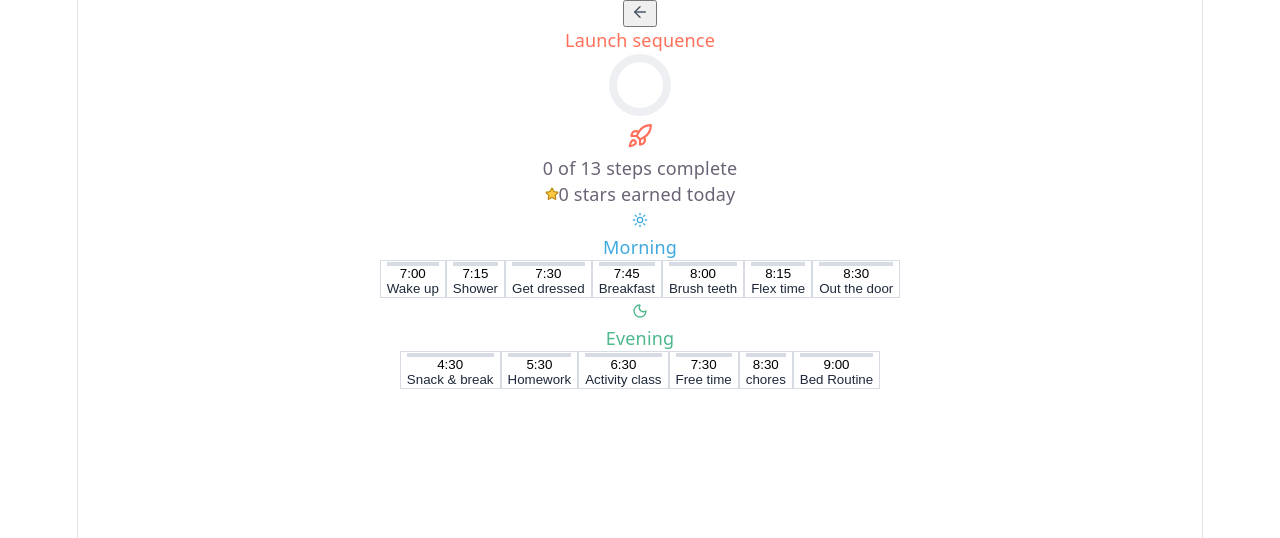
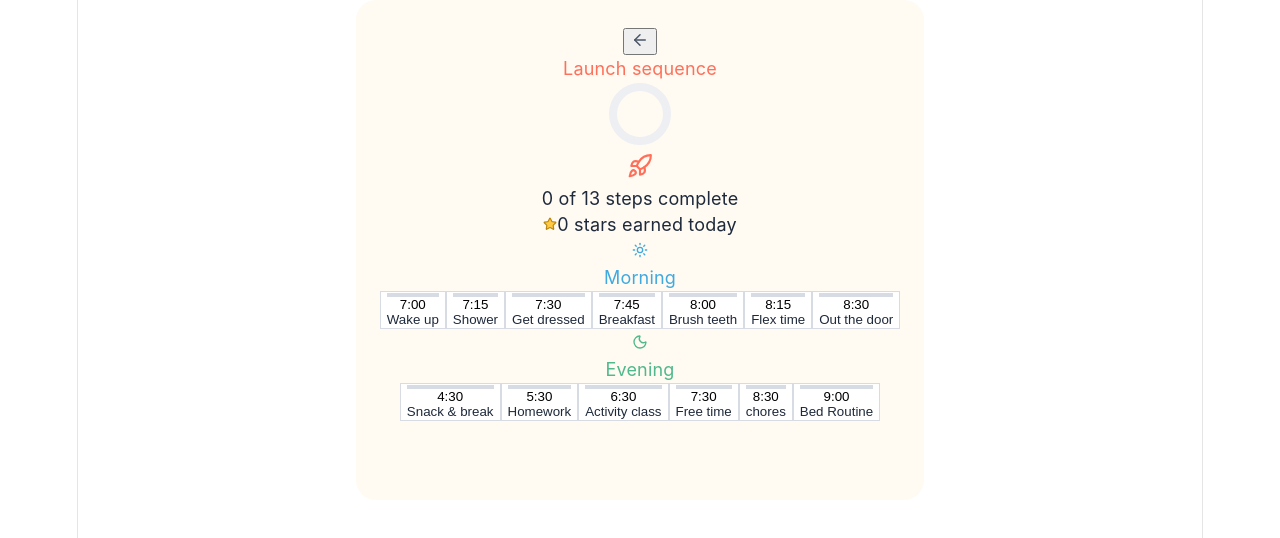
Before and after one commit to arunatara1111-creator/unit1-project, a React (Vite) app: page / in a window 1280 px wide. Shown: the top 538 px of the page. Built offline with nearby package versions, Linux system fonts and the light colour scheme.

Commit message:
child-app class styling

```diff
--- a/src/components/styles/child.css
+++ b/src/components/styles/child.css
@@ -0,0 +1,27 @@
+/* ================================
+   Child View - Global Styling
+   ================================ */
+
+   .child-app {
+    font-family:
+      "Nunito",
+      -apple-system,
+      BlinkMacSystemFont,
+      "Segoe UI",
+      sans-serif;
+
+    background: #fffbf2;
+    color: #1e293b;
+
+    min-height: 500px;
+
+    border-radius: 20px;
+
+    padding: 28px 24px 32px;
+
+    max-width: 720px;
+
+    margin: 0 auto;
+
+    box-sizing: border-box;
+  }
```
